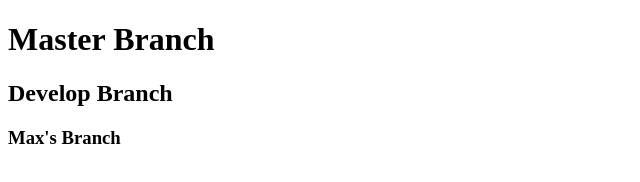
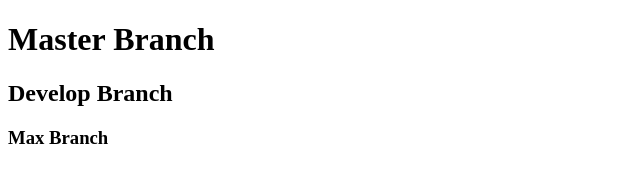
Before and after one commit to mposnikmle/teamGit, a plain HTML site: page index.html in a window 1280 px wide. Shown: the full height of the page, 0-640 px from the left. Drawn offline with Linux system fonts and the light colour scheme.

Commit message:
Max branch

```diff
--- a/index.html
+++ b/index.html
@@ -9,7 +9,7 @@
 
     <h1>Master Branch</h1>
     <h2>Develop Branch</h2>
-    <h3>Max's Branch</h3>
+    <h3>Max Branch</h3>
 
 </body>
 </html>
```
